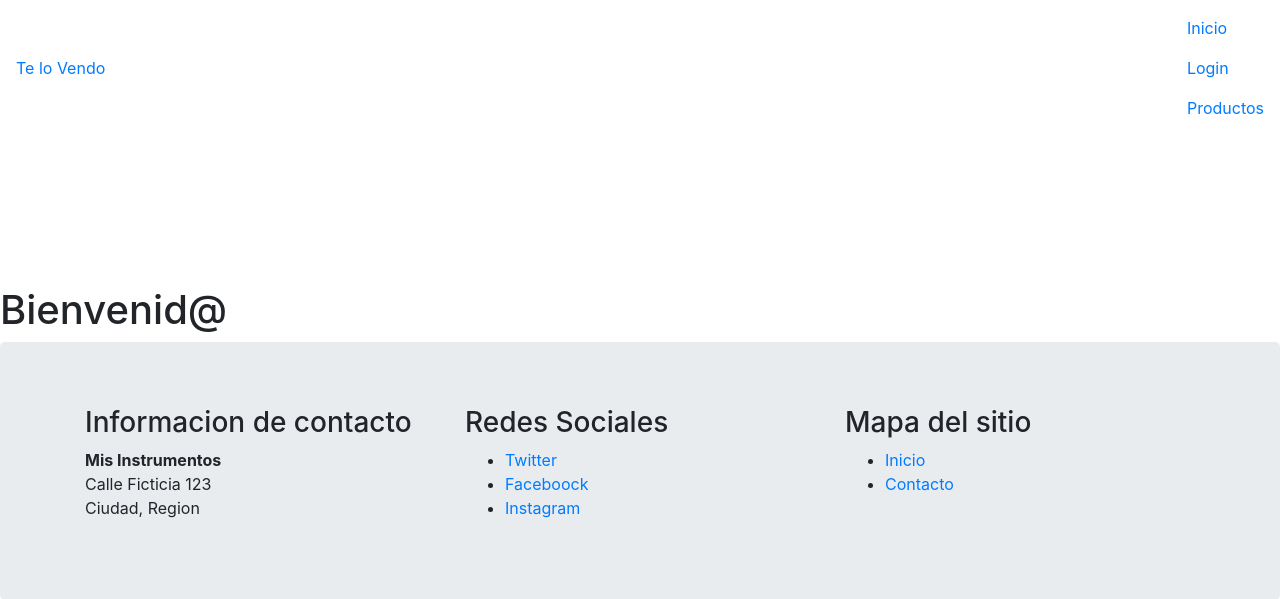
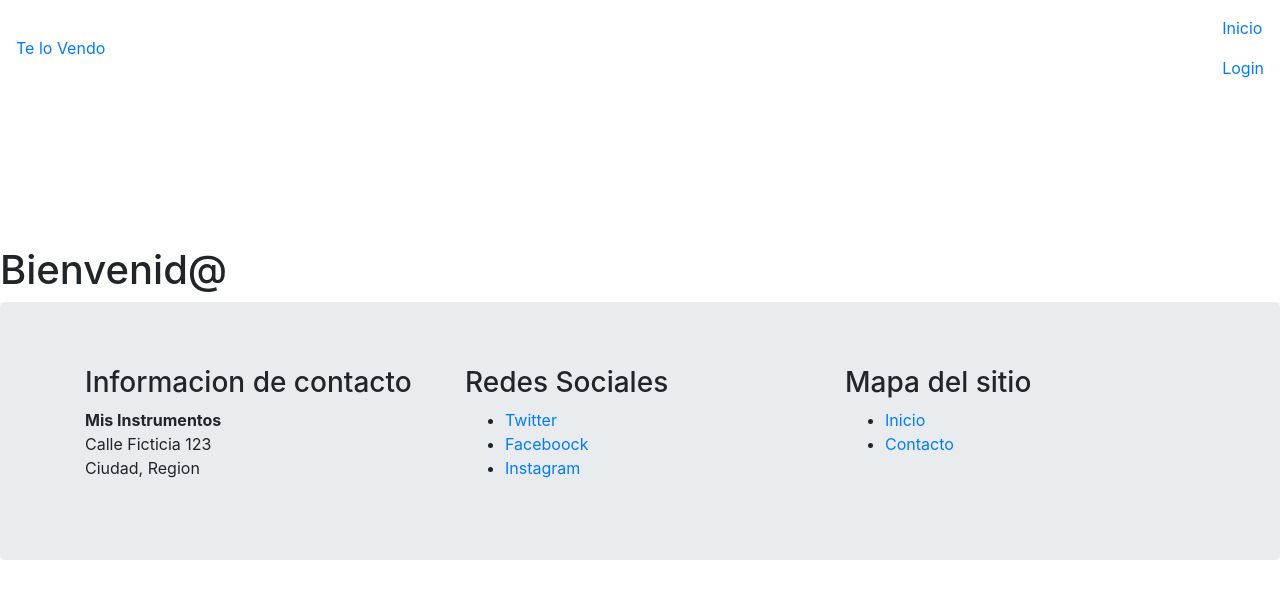
Before and after one commit to vverac/app_tlv, a Django app: page /bienvenido/ in a window 1280 px wide. Shown: the top 599 px of the page. Run offline with Django 4.2, Linux system fonts and the light colour scheme.

Commit message:
cliente puede ver productos y pedido solo si es active

```diff
--- a/src/app_tlv/templates/app_tlv/base.html
+++ b/src/app_tlv/templates/app_tlv/base.html
@@ -30,12 +30,12 @@
             <li class="nav-item">
            <a class="nav-link" href={% url 'logout' %}>Logout</a>
           </li>
+          <li class="nav-item">
+            <a class="nav-link" href={% url 'producto_detail' %}>Productos</a>
+          </li>
         {% else %}
           <li class="nav-item">
             <a class="nav-link" href={% url 'login' %}>Login</a>
-          </li>
-           <li class="nav-item">
-            <a class="nav-link" href={% url 'producto_detail' %}>Productos</a>
           </li>
         {% endif %}
 
```
